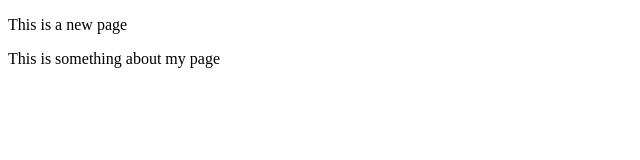
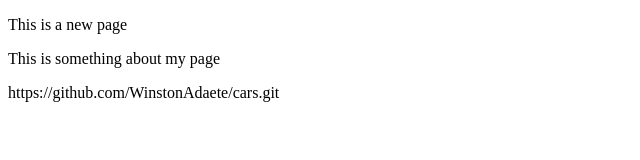
Before and after one commit to WinstonAdaete/car_park, a plain HTML site: page index.html in a window 1280 px wide. Shown: the whole page, without its empty margins (0-640 px from the left). Drawn offline with Linux system fonts and the light colour scheme.

Commit message:
modified index again

```diff
--- a/index.html
+++ b/index.html
@@ -12,3 +12,4 @@
 
 </body>
 </html>
+https://github.com/WinstonAdaete/cars.git
```
